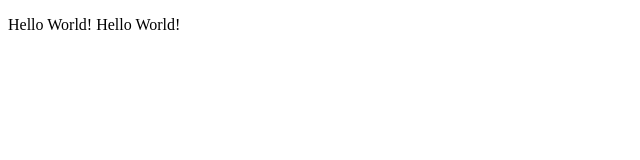
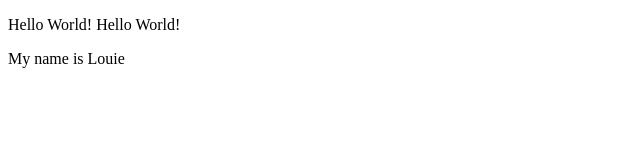
Before and after one commit to louiechristietest/louiechristietest.github.io, a plain HTML site: page index.html in a window 1280 px wide. Shown: the whole page, without its empty margins (0-640 px from the left). Drawn offline with Linux system fonts and the light colour scheme.

Commit message:
Add name

```diff
--- a/index.html
+++ b/index.html
@@ -5,5 +5,7 @@
   </head>
   <body>
     <p>Hello World! Hello World!</p>
+
+    <p>My name is Louie</p>
   </body>
 </html>
```
